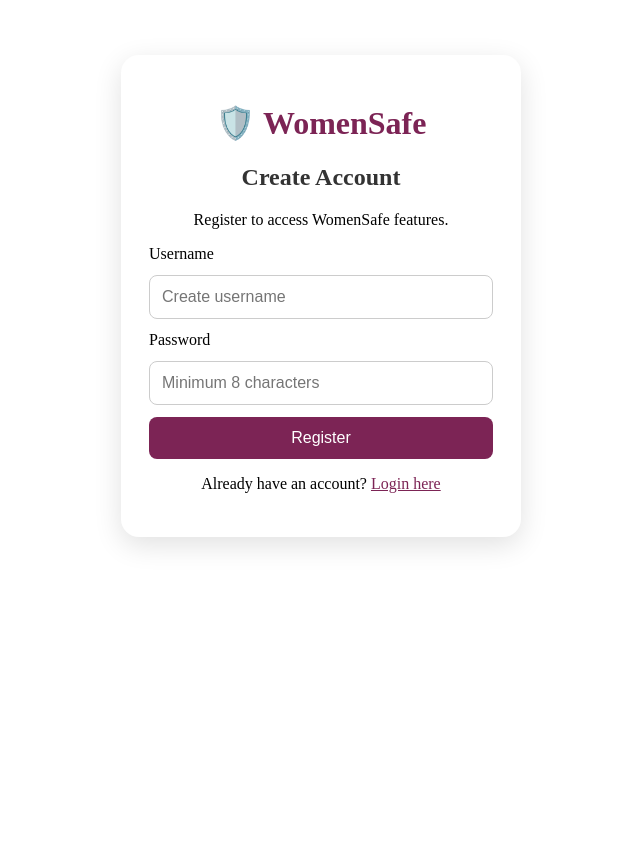
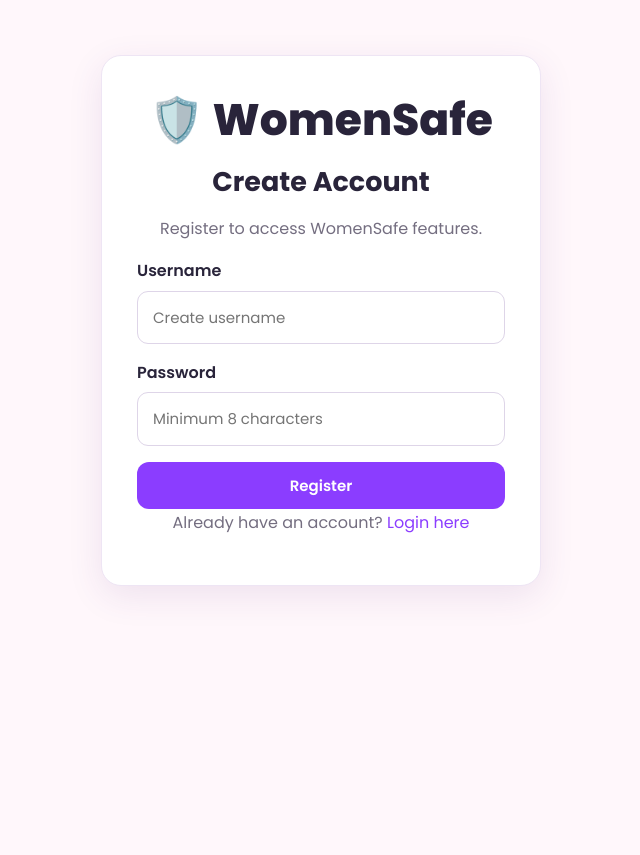
Before and after one commit to gayatri08-wq/Women_Safety_Website, a Flask app: page /register in a window 1280 px wide. Shown: the whole page, without its empty margins (319-959 px from the left). Before the commit the page ends 548 px from the top, so only its background shows below. Run offline with Flask 3, Linux system fonts and the light colour scheme.

Commit message:
Update style.css

```diff
--- a/static/style.css
+++ b/static/style.css
@@ -1,56 +1,303 @@
+
+/* WomenSafe - Modern Responsive Design */
+
+@import url('https://fonts.googleapis.com/css2?family=Poppins:wght@400;500;600;700;800&display=swap');
+
+:root {
+    --primary: #8b3dff;
+    --primary-dark: #6825cf;
+    --pink: #ff5c93;
+    --background: #fff7fb;
+    --surface: #ffffff;
+    --text: #29243a;
+    --muted: #746e80;
+    --border: #eee5f4;
+    --danger: #e63946;
+    --shadow: 0 10px 35px rgba(91, 42, 126, 0.10);
+}
+
+* {
+    box-sizing: border-box;
+    margin: 0;
+    padding: 0;
+}
+
+body {
+    font-family: 'Poppins', sans-serif;
+    background: var(--background);
+    color: var(--text);
+    line-height: 1.7;
+    min-height: 100vh;
+}
+
+a {
+    color: var(--primary);
+    text-decoration: none;
+}
+
+a:hover {
+    color: var(--primary-dark);
+}
+
+/* Navigation */
+nav, .navbar {
+    background: var(--surface);
+    padding: 15px 6%;
+    display: flex;
+    align-items: center;
+    justify-content: space-between;
+    flex-wrap: wrap;
+    gap: 12px;
+    box-shadow: 0 3px 18px rgba(50, 20, 70, 0.06);
+}
+
+nav a, .navbar a {
+    font-weight: 500;
+    margin: 0 8px;
+}
+
+nav a:first-child, .navbar a:first-child {
+    font-size: 20px;
+    font-weight: 800;
+    color: var(--primary);
+}
+
+/* Main content */
+main, .container {
+    width: min(1100px, 92%);
+    margin: 40px auto;
+}
+
+h1, h2, h3 {
+    line-height: 1.3;
+    margin-bottom: 16px;
+    color: var(--text);
+}
+
+h1 {
+    font-size: clamp(28px, 5vw, 44px);
+    font-weight: 800;
+}
+
+h2 {
+    font-size: 27px;
+}
+
+p {
+    margin-bottom: 14px;
+    color: var(--muted);
+}
+
+/* Cards */
+.card, .auth-card, .feature-card {
+    background: var(--surface);
+    padding: 28px;
+    border: 1px solid var(--border);
+    border-radius: 20px;
+    box-shadow: var(--shadow);
+    margin-bottom: 24px;
+}
 
 .auth-card {
-    width: min(90%, 400px);
+    width: min(440px, 92%);
     margin: 55px auto;
-    padding: 28px;
-    box-sizing: border-box;
-    background: white;
-    border-radius: 18px;
-    box-shadow: 0 8px 28px rgba(0, 0, 0, 0.12);
+    padding: 35px;
+}
+
+.auth-card h1,
+.auth-card h2 {
     text-align: center;
 }
 
-.auth-card h1 {
-    color: #7c2455;
+.auth-card p {
+    text-align: center;
 }
 
-.auth-card h2 {
-    color: #333;
+/* Forms */
+form {
+    width: 100%;
 }
 
-.auth-card form {
-    display: flex;
-    flex-direction: column;
-    gap: 12px;
+label {
+    display: block;
+    font-weight: 600;
+    margin: 15px 0 6px;
+}
+
+input, select, textarea {
+    width: 100%;
+    padding: 13px 15px;
+    border: 1px solid #ded5e8;
+    border-radius: 11px;
+    background: #fff;
+    font: inherit;
+    font-size: 15px;
+    color: var(--text);
+    outline: none;
+    transition: border-color 0.2s, box-shadow 0.2s;
+}
+
+input:focus, select:focus, textarea:focus {
+    border-color: var(--primary);
+    box-shadow: 0 0 0 3px rgba(139, 61, 255, 0.12);
+}
+
+input[type="checkbox"],
+input[type="radio"] {
+    width: auto;
+}
+
+/* Buttons */
+button, .btn, input[type="submit"] {
+    display: inline-block;
+    width: auto;
+    border: none;
+    border-radius: 12px;
+    padding: 12px 22px;
+    margin-top: 16px;
+    background: var(--primary);
+    color: white;
+    font-family: inherit;
+    font-size: 15px;
+    font-weight: 600;
+    cursor: pointer;
+    transition: transform 0.2s, background 0.2s;
+}
+
+button:hover, .btn:hover, input[type="submit"]:hover {
+    background: var(--primary-dark);
+    color: white;
+    transform: translateY(-2px);
+}
+
+.auth-card button,
+.auth-card input[type="submit"] {
+    width: 100%;
+}
+
+button:focus-visible, a:focus-visible {
+    outline: 3px solid var(--pink);
+    outline-offset: 3px;
+}
+
+/* SOS button */
+.sos-button, .btn-danger {
+    background: var(--danger);
+    color: white;
+    font-size: 18px;
+    font-weight: 700;
+    padding: 16px 30px;
+    border-radius: 50px;
+}
+
+.sos-button:hover, .btn-danger:hover {
+    background: #bd202e;
+}
+
+/* Alerts and messages */
+.message, .flash-message, .alert {
+    padding: 13px 16px;
+    margin: 15px 0;
+    border-radius: 12px;
+    background: #f1eaff;
+    color: #5625a3;
+    border: 1px solid #dfd0ff;
+}
+
+.success {
+    background: #e7f8ed;
+    color: #176a37;
+}
+
+.error {
+    background: #fff0f0;
+    color: #b42332;
+}
+
+/* Feature grid */
+.grid, .features, .card-container {
+    display: grid;
+    grid-template-columns: repeat(auto-fit, minmax(230px, 1fr));
+    gap: 22px;
+}
+
+.feature-card {
+    transition: transform 0.2s, box-shadow 0.2s;
+}
+
+.feature-card:hover {
+    transform: translateY(-4px);
+    box-shadow: 0 14px 36px rgba(91, 42, 126, 0.14);
+}
+
+/* Lists and tables */
+ul, ol {
+    padding-left: 24px;
+    margin: 12px 0;
+}
+
+li {
+    margin-bottom: 8px;
+}
+
+table {
+    width: 100%;
+    border-collapse: collapse;
+    background: white;
+    border-radius: 12px;
+    overflow: hidden;
+}
+
+th, td {
+    padding: 13px;
+    border-bottom: 1px solid var(--border);
     text-align: left;
 }
 
-.auth-card input {
-    width: 100%;
-    box-sizing: border-box;
-    padding: 12px;
-    border: 1px solid #ccc;
-    border-radius: 8px;
-    font-size: 16px;
+th {
+    background: #f1eaff;
 }
 
-.auth-card button {
-    padding: 12px;
-    border: none;
-    border-radius: 8px;
-    background: #7c2455;
-    color: white;
-    font-size: 16px;
-    cursor: pointer;
+/* Footer */
+footer {
+    text-align: center;
+    padding: 25px 15px;
+    color: var(--muted);
+    margin-top: 40px;
 }
 
-.auth-card a {
-    color: #7c2455;
+/* Mobile */
+@media (max-width: 600px) {
+    nav, .navbar {
+        padding: 14px 4%;
+        justify-content: center;
+    }
+
+    nav a, .navbar a {
+        margin: 4px 6px;
+        font-size: 13px;
+    }
+
+    main, .container {
+        width: 92%;
+        margin: 25px auto;
+    }
+
+    .auth-card {
+        margin: 30px auto;
+        padding: 24px 20px;
+    }
+
+    .card, .feature-card {
+        padding: 21px;
+    }
+
+    h2 {
+        font-size: 23px;
+    }
+
+    table {
+        display: block;
+        overflow-x: auto;
+    }
 }
-
-.message {
-    padding: 10px;
-    background: #f9e8f1;
-    border-radius: 8px;
-    overflow-wrap: anywhere;
-}
```
